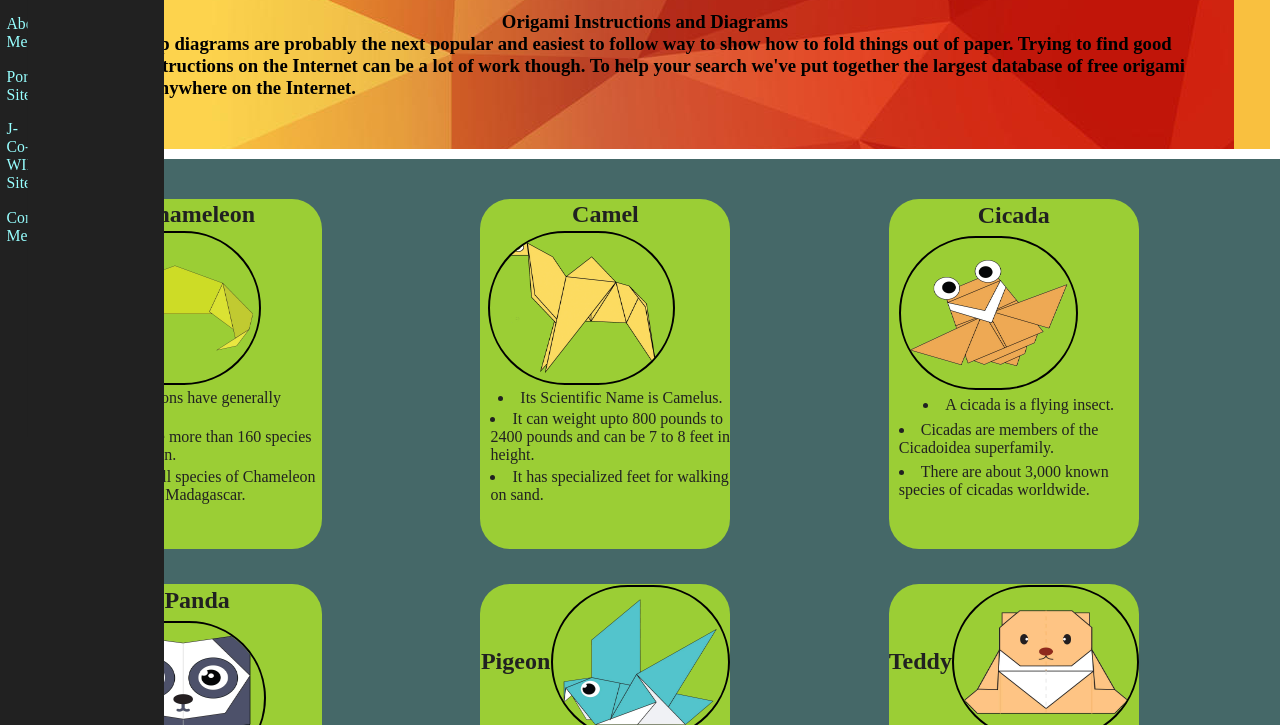
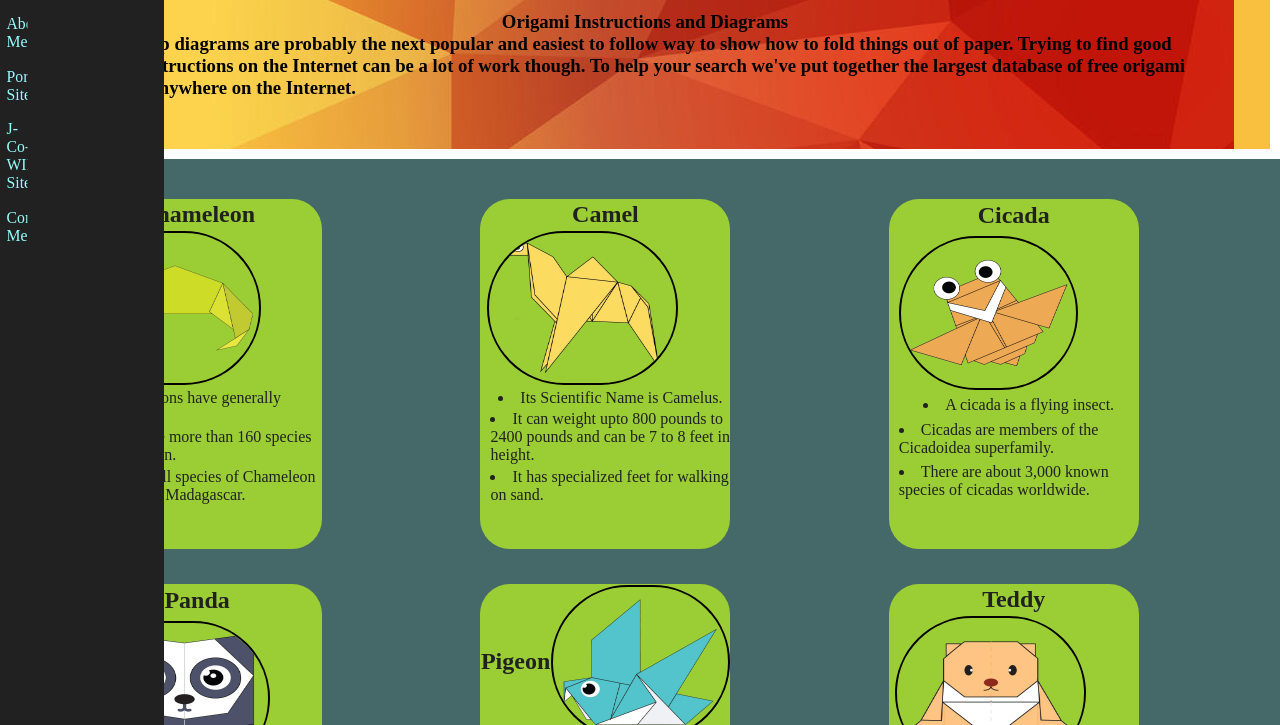
Before and after one commit to KrishJCD/J-Origami-4, a plain HTML site: page index.html in a window 1280 px wide. Shown: the part 75-800 px from the top of the page. Drawn offline with Linux system fonts and the light colour scheme.

Commit message:
Update style.css

```diff
--- a/style.css
+++ b/style.css
@@ -250,7 +250,7 @@
 
 .docs .origami .figures2 img{
     border:2px solid #000000;
-    width:73%;
+    width:75%;
     height: 150px;
     border-radius: 100px;
 }
```
